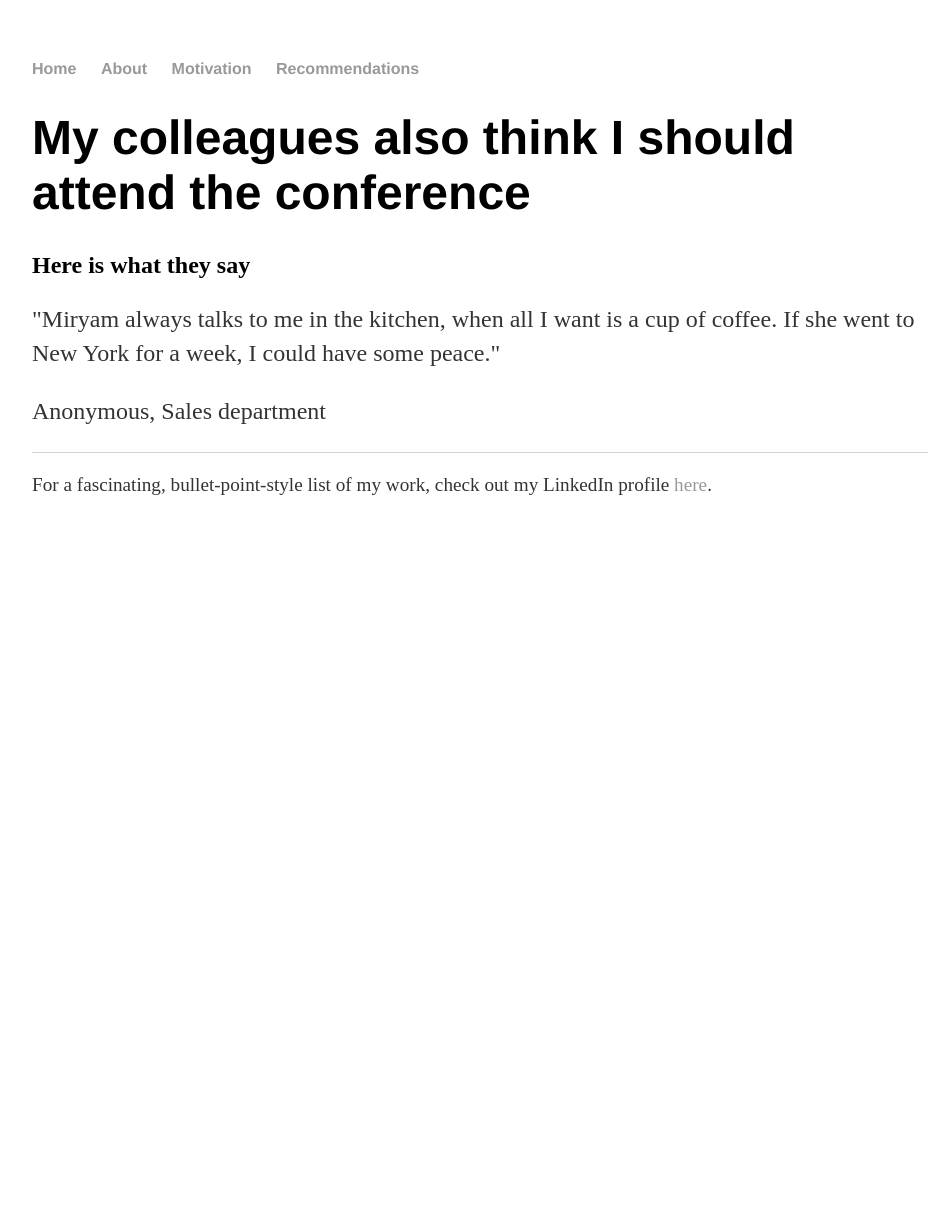
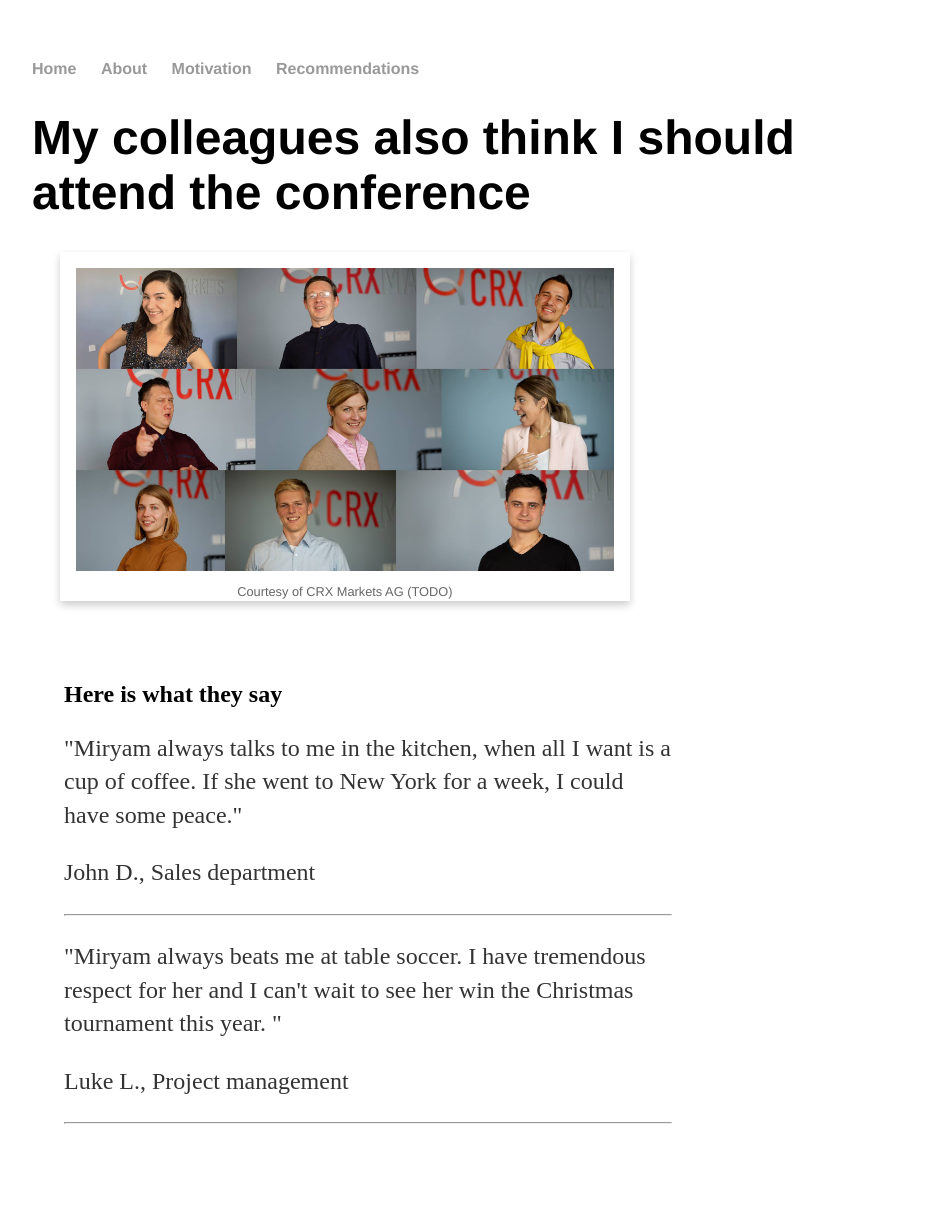
Before and after one commit to miryamch/miryamch.github.io, a Jekyll site: the page built from view/recommendations.html, in a window 1280 px wide. Shown: the whole page, without its empty margins (160-1105 px from the left). Built offline with Jekyll 4.4.1, drawn with Linux system fonts in a browser that asks for light colours; before the commit the page ends 900 px from its top, so only the background shows below that.

Commit message:
Added images and some styling

```diff
--- a/_layouts/default.html
+++ b/_layouts/default.html
@@ -23,15 +23,8 @@
             </li>
         </ul>
     </nav>
-    <div class="container">
+    <main>
         {{content}}
-    </div>
+    </main>
 </body>
-<footer>
-    <p>
-        For a fascinating, bullet-point-style list of my work, check out my LinkedIn profile
-        <a href="https://www.linkedin.com/in/miryamchaabouni/">here</a>.
-    </p>
-</footer>
-
 </html>
--- a/css/main.css
+++ b/css/main.css
@@ -33,11 +33,37 @@ footer {
     font-size: .8em;
 }
 
-ul.posts {
-    margin: 20px auto 40px;
-    font-size: 1.5em;
-}
+/* Main content */
 
-ul.posts li {
-    list-style: none;
-}
+main {
+    max-width: 1200px;
+    background-color: white;
+    margin: 2rem auto;
+    position: relative;
+  }
+
+  main article {
+    box-sizing: border-box;
+    max-width: 75%;
+    padding: 2rem;
+  }
+  main img{
+      width: 100%;
+  }
+
+  .polaroid {
+    width: 60%;
+    margin: 1.75rem;
+    padding: 1rem 1rem 0 1rem;
+    box-shadow: 0 4px 8px rgba(0, 0, 0, 0.2);
+    transition: width 100ms;
+  }
+
+
+.polaroid p {
+    margin: 0.5rem 0 0.75rem 0;
+    color: #666;
+    text-align: center;
+    font-size: 0.8rem;
+    font-family:'Helvetica', 'Arial', 'Sans-Serif';
+  }
--- a/view/recommendations.html
+++ b/view/recommendations.html
@@ -1,10 +1,21 @@
 ---
 layout: default
-title: Recommendations
+title: Professionals' opinion
 ---
 <h1> My colleagues also think I should attend the conference</h1>
-<h2> Here is what they say </h2>
+<div class="polaroid">
+    <img src="/images/CRX_team.jpg" />
+    <p>Courtesy of CRX Markets AG (TODO)</p>
+</div>
+<article>
+    <h2> Here is what they say </h2>
 
-<p> "Miryam always talks to me in the kitchen, when all I want is a cup of coffee.
-    If she went to New York for a week, I could have some peace." </p>
- <p>Anonymous, Sales department</p>
+    <p> "Miryam always talks to me in the kitchen, when all I want is a cup of coffee. If she went to New York for a week, I
+        could have some peace." </p>
+    <p>John D., Sales department</p>
+    <hr/>
+    <p> "Miryam always beats me at table soccer. I have tremendous respect for her and I can't wait to see her win the Christmas
+        tournament this year. " </p>
+    <p>Luke L., Project management</p>
+    <hr/>
+</article>
```
Also changed, not shown: css/Untitled-1.css (added, +208 -0 lines), index.html (+13 -2 lines), view/about.html (+9 -1 lines), view/motivation.html (+7 -1 lines), images/CRX_team.jpg (added), images/IdPic_20181006.jpg (added), images/ftl_google.png (added), images/graduation_2016.jpeg (added).
